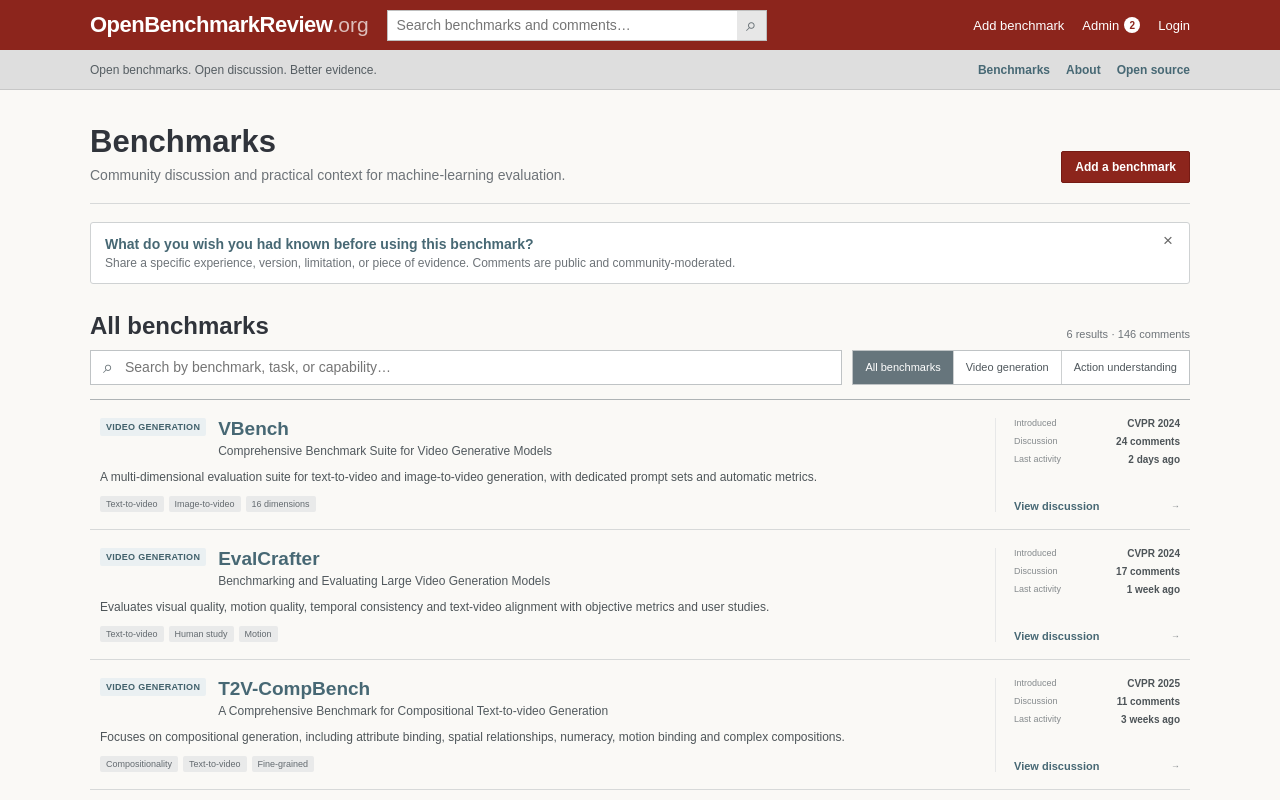
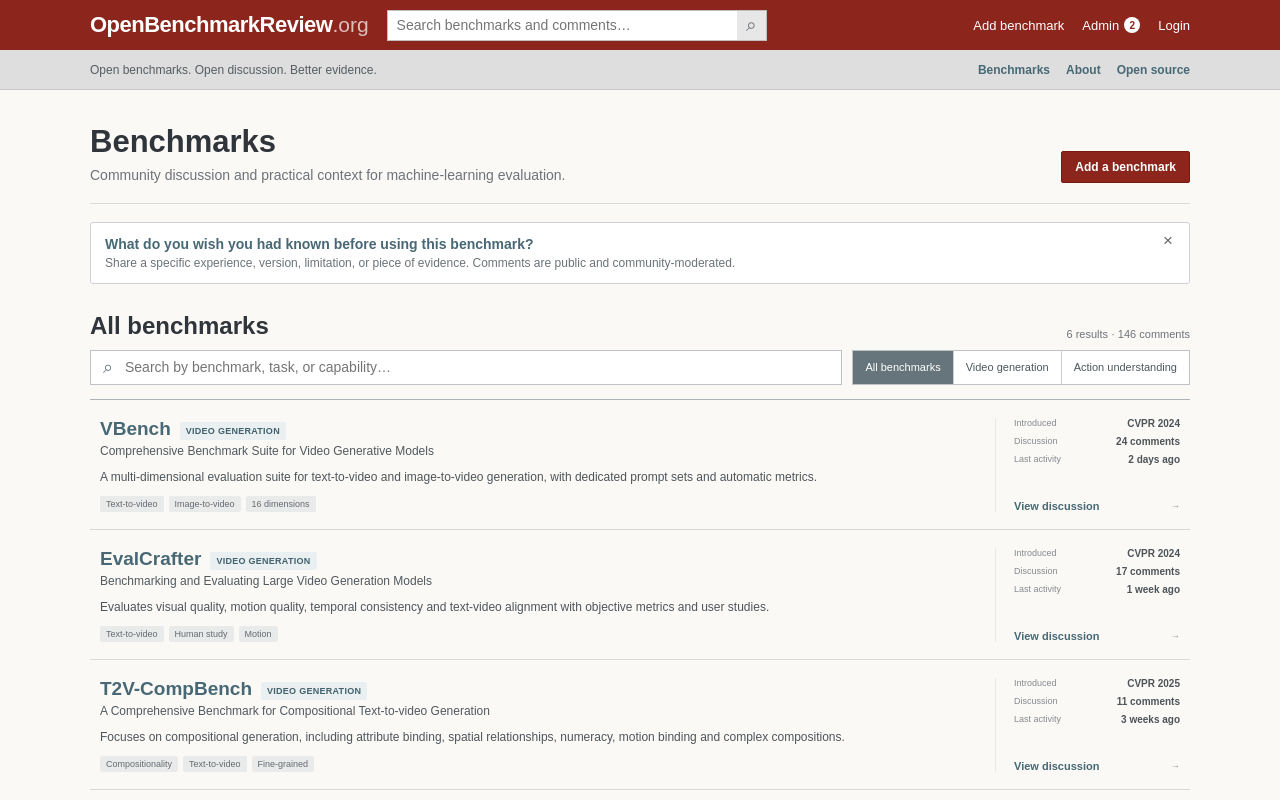
Before and after one commit to WeihangGuo/open-benchmark-review, a React (Vite) app: page / in a window 1280 px wide. Shown: the top 800 px of the page. Built offline with nearby package versions, Linux system fonts and the light colour scheme.

Commit message:
Place benchmark names before category tags

```diff
--- a/src/App.tsx
+++ b/src/App.tsx
@@ -424,13 +424,15 @@
     <article className="benchmark-card">
       <div className="benchmark-main">
         <div className="benchmark-title-row">
-          <div>
-            <a href={`#benchmark/${benchmark.id}`}><h3>{benchmark.name}</h3></a>
+          <div className="benchmark-heading">
+            <div className="benchmark-name-line">
+              <a href={`#benchmark/${benchmark.id}`}><h3>{benchmark.name}</h3></a>
+              <span className={`category-badge ${benchmark.category === "Video generation" ? "generation" : "action"}`}>
+                {benchmark.category}
+              </span>
+            </div>
             <p className="full-name">{benchmark.fullName}</p>
           </div>
-          <span className={`category-badge ${benchmark.category === "Video generation" ? "generation" : "action"}`}>
-            {benchmark.category}
-          </span>
         </div>
         <p className="benchmark-summary">{benchmark.summary}</p>
         <div className="tag-row">
--- a/src/styles.css
+++ b/src/styles.css
@@ -70,12 +70,12 @@
 .benchmark-card { display: grid; grid-template-columns: 1fr 185px; padding: 18px 10px 17px; border-bottom: 1px solid var(--line); background: transparent; }
 .benchmark-card:hover { background: #fff; }
 .benchmark-main { padding-right: 24px; }
-.benchmark-title-row { display: flex; gap: 12px; align-items: flex-start; }
-.benchmark-title-row > div { min-width: 0; }
+.benchmark-title-row, .benchmark-heading { min-width: 0; }
+.benchmark-name-line { display: flex; align-items: center; gap: 9px; flex-wrap: wrap; }
 .benchmark-title-row h3 { margin: 0 0 4px; color: var(--link); font-size: 19px; font-weight: 600; }
 .benchmark-title-row a:hover h3 { text-decoration: underline; }
 .full-name { margin: 0; color: #51595e; font-size: 12px; }
-.category-badge { order: -1; flex: 0 0 auto; border-radius: 2px; padding: 4px 6px; font-size: 9px; font-weight: 700; text-transform: uppercase; letter-spacing: .03em; }
+.category-badge { flex: 0 0 auto; border-radius: 2px; padding: 4px 6px; font-size: 9px; font-weight: 700; text-transform: uppercase; letter-spacing: .03em; }
 .category-badge.generation { color: #41616c; background: var(--blue-soft); }
 .category-badge.action { color: #875027; background: var(--orange-soft); }
 .benchmark-summary { max-width: 760px; margin: 10px 0; color: #4e5559; font-size: 12px; line-height: 1.5; }
```
